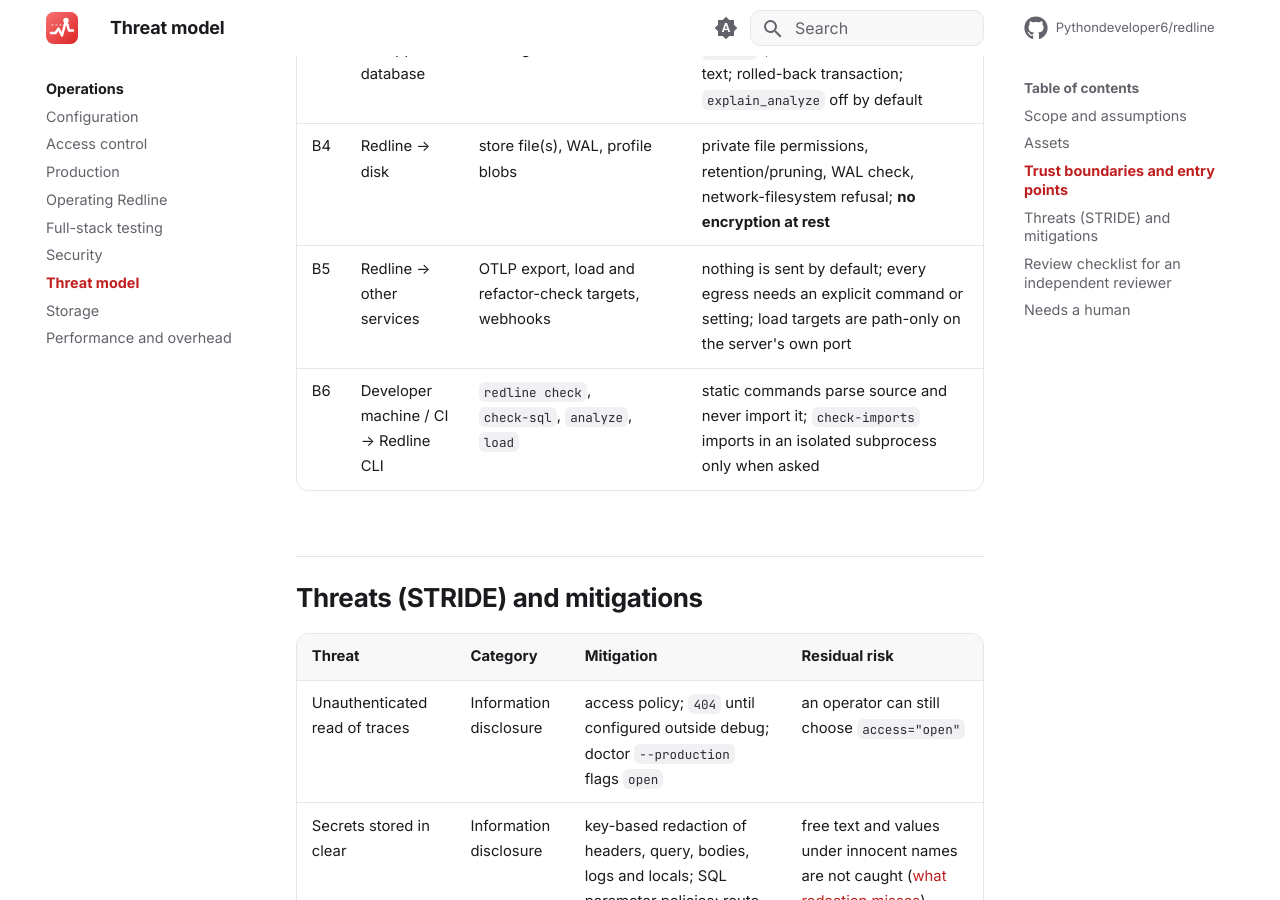
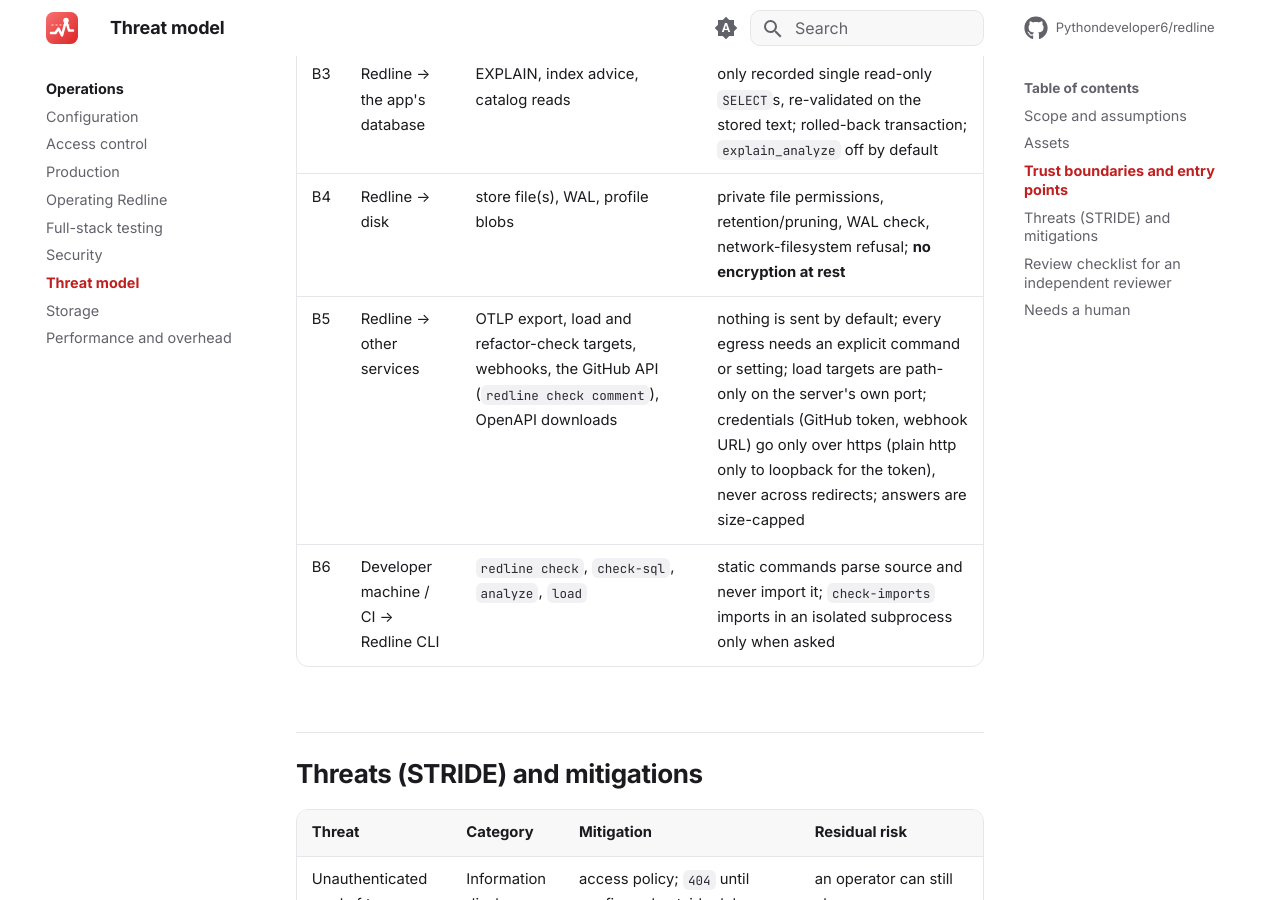
Before and after one commit to Pythondeveloper6/redline, an MkDocs documentation site: the page built from docs/threat-model.md, in a window 1280 px wide and 900 px high, scrolled down 1917 px. Built offline with MkDocs 1.6.1 and Material for MkDocs 9.7.7, drawn with Linux system fonts in a browser that asks for light colours; comment, search, counter and statistics services are not loaded; some of the changed text lies outside the part shown.

Commit message:
docs: record the security review controls in the threat model

```diff
--- a/docs/threat-model.md
+++ b/docs/threat-model.md
@@ -35,7 +35,7 @@
 | B2 | Any client → recorded application | every request the app serves | redaction before persistence, capture byte budgets, sampling, route rules; profiling and check tags honoured only for authorised callers |
 | B3 | Redline → the app's database | EXPLAIN, index advice, catalog reads | only recorded single read-only `SELECT`s, re-validated on the stored text; rolled-back transaction; `explain_analyze` off by default |
 | B4 | Redline → disk | store file(s), WAL, profile blobs | private file permissions, retention/pruning, WAL check, network-filesystem refusal; **no encryption at rest** |
-| B5 | Redline → other services | OTLP export, load and refactor-check targets, webhooks | nothing is sent by default; every egress needs an explicit command or setting; load targets are path-only on the server's own port |
+| B5 | Redline → other services | OTLP export, load and refactor-check targets, webhooks, the GitHub API (`redline check comment`), OpenAPI downloads | nothing is sent by default; every egress needs an explicit command or setting; load targets are path-only on the server's own port; credentials (GitHub token, webhook URL) go only over https (plain http only to loopback for the token), never across redirects; answers are size-capped |
 | B6 | Developer machine / CI → Redline CLI | `redline check`, `check-sql`, `analyze`, `load` | static commands parse source and never import it; `check-imports` imports in an isolated subprocess only when asked |
 
 ## Threats (STRIDE) and mitigations
@@ -49,9 +49,10 @@
 | Forced recording of attacker requests | Tampering / DoS | profile and check headers honoured only for authorised callers; bounded queue drops instead of blocking | high-cardinality traffic still costs CPU before sampling |
 | Arbitrary SQL through EXPLAIN | Elevation of privilege | EXPLAIN takes trace/span ids, never SQL; `is_explainable` on stored text; rolled back | under `explain_analyze` a planted `SELECT` calling a side-effecting function would run (in a rolled-back transaction) |
 | Store file stolen from disk or backups | Information disclosure | redaction, retention, file permissions | no at-rest encryption |
+| Crafted request data makes redaction slow | Denial of service | redaction patterns are linear-time; error, header and identifier texts are cut before they are scanned | free-text capture still costs CPU proportional to the capture budgets |
 | Recorder exhausts memory/disk | Denial of service | span/SQL/body/trace byte budgets, bounded writer queue, retention | budgets do not bound total process memory; see [capacity](production.md#capacity-and-failure-behavior) |
 | Exported telemetry leaks data | Information disclosure | OTLP export omits bodies, SQL text and free-text tags; preview by default | collector security is the operator's |
-| Malicious dependency or tampered release | Tampering | trusted publishing, PEP 740 attestations, pinned CI actions, Dependabot | users must verify attestations themselves |
+| Malicious dependency or tampered release | Tampering | trusted publishing, PEP 740 attestations, CI actions pinned to full commit SHAs, checkouts without persisted credentials, least-privilege workflow permissions, Dependabot, `pip-audit` / `zizmor` in review | users must verify attestations themselves |
 
 ## Review checklist for an independent reviewer
 
```
